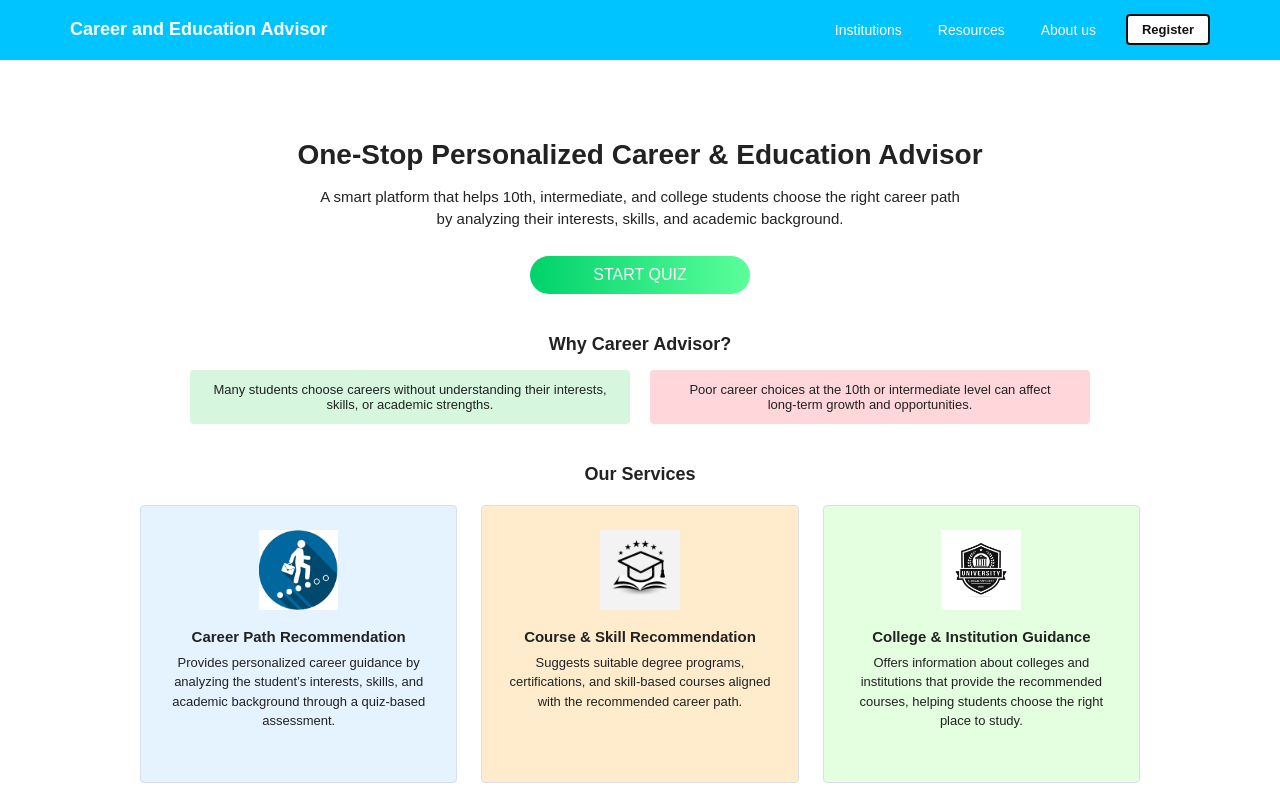
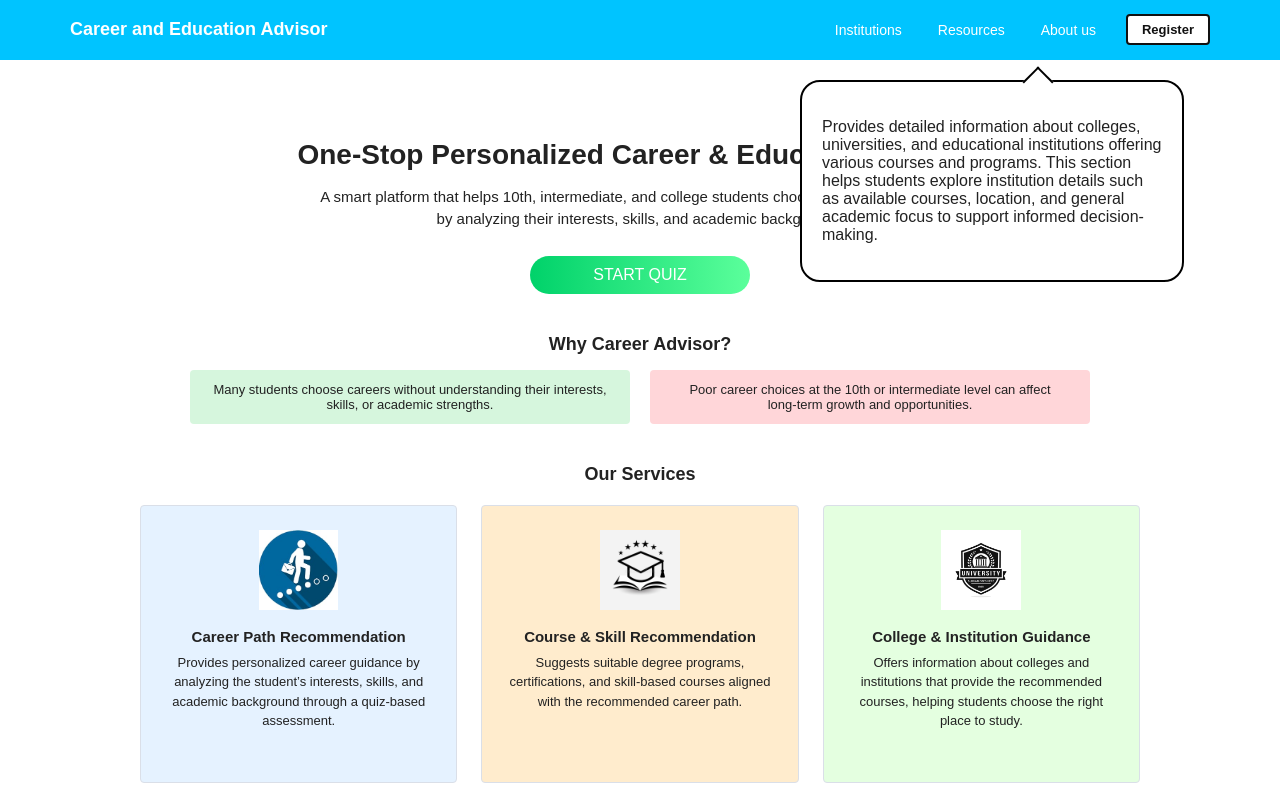
Before and after one commit to Devika-Yadav/One-Stop-Personalized-Career-Education-Advisor, a React (Create React App) app: page / in a window 1280 px wide. Both pictures are taken after a click on the button "Institutions". Shown: the top 800 px of the page. Built offline with nearby package versions, Linux system fonts and the light colour scheme.

Commit message:
added dropdown info

```diff
--- a/src/Home.js
+++ b/src/Home.js
@@ -1,17 +1,22 @@
 // Home.js
-import React from "react";
+import React, { useState } from "react";
 import { Link } from "react-router-dom";
 import "./styles.css";
+import Intitution_info from "./components/InstitutionInfo";
+import ResourceInfo from "./components/ResourceInfo";
 
 export default function Home() {
+  const [openIntitutionInfo,setOpenIntitutionInfo]=useState(false);
+  const [openResourceInfo,setOpenResourceInfo]=useState(false);
+
   return (
     <div className="home-page">
       {/* TOP BAR LIKE FIGMA */}
       <header className="top-bar">
         <div className="logo">Career and Education Advisor</div>
         <nav>
-          <button className="link-btn">Institutions</button>
-          <button className="link-btn">Resources</button>
+          <button className="link-btn" onClick={()=> setOpenIntitutionInfo(prev=> !prev)}>Institutions</button>
+          <button className="link-btn" onClick={()=> setOpenResourceInfo(prev=>!prev)}>Resources</button>
           <button className="link-btn">About us</button>
 
           {/* Register navigates to /register */}
@@ -19,6 +24,16 @@ export default function Home() {
             Register
           </Link>
         </nav>
+        {
+          openIntitutionInfo && (
+            <Intitution_info/>
+          )
+        }
+        {
+          openResourceInfo && (<ResourceInfo/>)
+        }
+
+
       </header>
 
       <main className="home-content">
--- /dev/null
+++ b/src/components/InstitutionInfo.js
@@ -0,0 +1,17 @@
+import React from "react";
+
+const InstitutionInfo = () => {
+  return (
+    <div className="flex flex-col dropDownDesc">
+      <p className="flex flex-col gap-4">
+        Provides detailed information about colleges, universities,
+        and educational institutions offering various courses and programs.
+        This section helps students explore institution details such as
+        available courses, location, and general academic focus to support
+        informed decision-making.
+      </p>
+    </div>
+  );
+};
+
+export default InstitutionInfo;
--- /dev/null
+++ b/src/components/ResourceInfo.js
@@ -0,0 +1,17 @@
+import React from "react";
+
+const ResourceInfo = () => {
+  return (
+    <div className="flex flex-col dropDownDescR">
+      <p className="flex flex-col gap-4">
+        Offers accurated learning materials,
+        references, and guidance resources related to different career paths
+        and courses. These resources help
+         understand skill requirements, learning paths,and
+        preparation strategies for their chosen career.
+      </p>
+    </div>
+  );
+};
+
+export default ResourceInfo;
--- a/src/styles.css
+++ b/src/styles.css
@@ -475,3 +475,53 @@ button {
   align-items: center;
   gap: 6px;
 }
+.dropDownDesc{
+  position: absolute;
+
+  top: 5rem;
+  right: 15rem;
+  left: 50rem;
+  width: 30%;
+  padding: 20px;
+  border-radius: 20px;
+  background-color:white;
+  border: 2px solid black;
+}
+.dropDownDesc ::before{
+  content: '';
+  position: absolute;
+  top: -0.7rem;
+  right: 8.3rem;
+  width: 20px;
+  height: 20px;
+  transform: rotate(45deg);
+  background-color: white;
+  border-left: 2px solid black;
+  border-top: 2px solid black;
+
+}
+.dropDownDescR{
+  position: absolute;
+
+  top: 5rem;
+  right: 8rem;
+  left: 56.6rem;
+  width: 30%;
+  padding: 20px;
+  border-radius: 20px;
+  background-color:white;
+  border: 2px solid black;
+}
+.dropDownDescR ::before{
+  content: '';
+  position: absolute;
+  top: -0.7rem;
+  right: 8.3rem;
+  width: 20px;
+  height: 20px;
+  transform: rotate(45deg);
+  background-color: white;
+  border-left: 2px solid black;
+  border-top: 2px solid black;
+
+}
```
